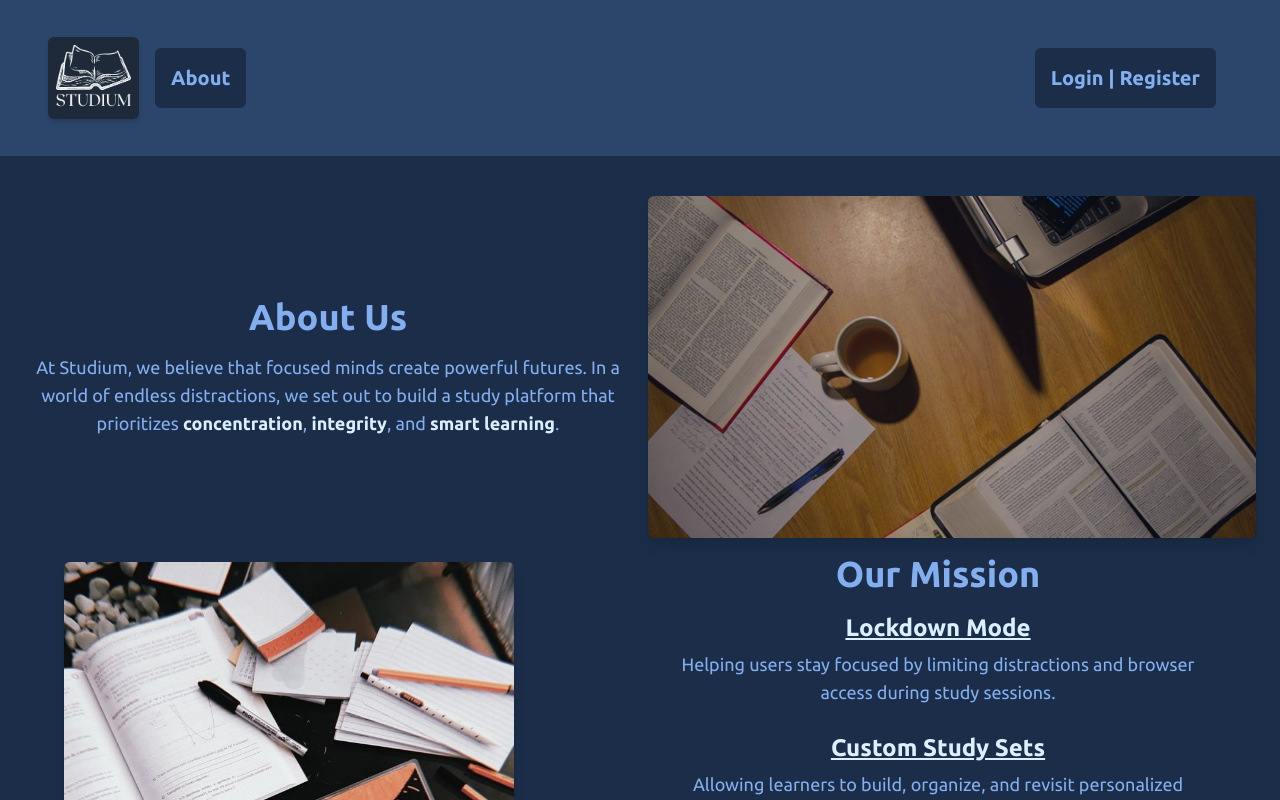
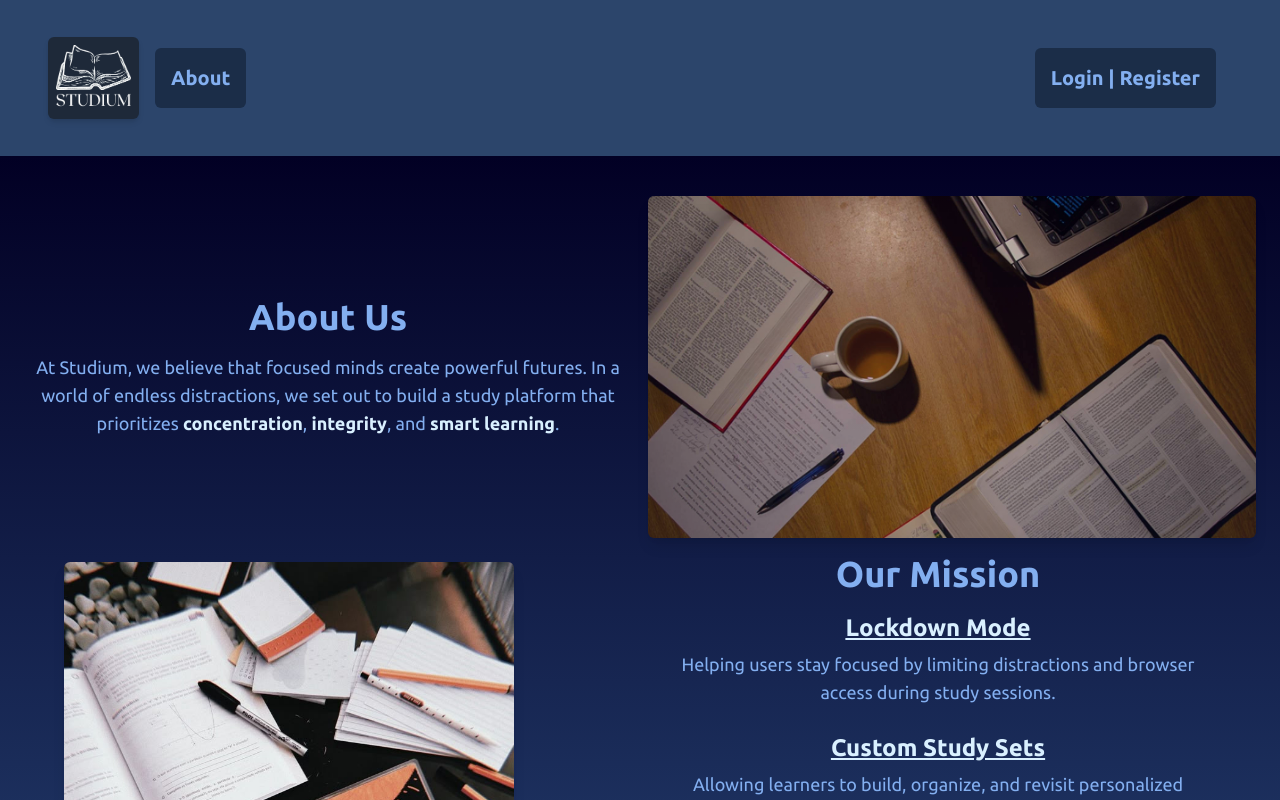
Before and after one commit to tylernlyons/Studium, a Next.js app in the folder termproject4300/: page /about in a window 1280 px wide. Shown: the top 800 px of the page. Built offline with nearby package versions, Linux system fonts and the light colour scheme.

Commit message:
Enhance About Page styling with gradient background

```diff
--- a/termproject4300/src/app/about/page.css
+++ b/termproject4300/src/app/about/page.css
@@ -10,3 +10,7 @@
     text-decoration: underline;
     margin-bottom: 0.25rem;
 }
+
+.about {
+    background: linear-gradient(0deg, rgb(47, 82, 135) 0%, rgba(2, 0, 36, 1) 100%, rgba(66, 66, 68, 1) 100%);
+}
```
